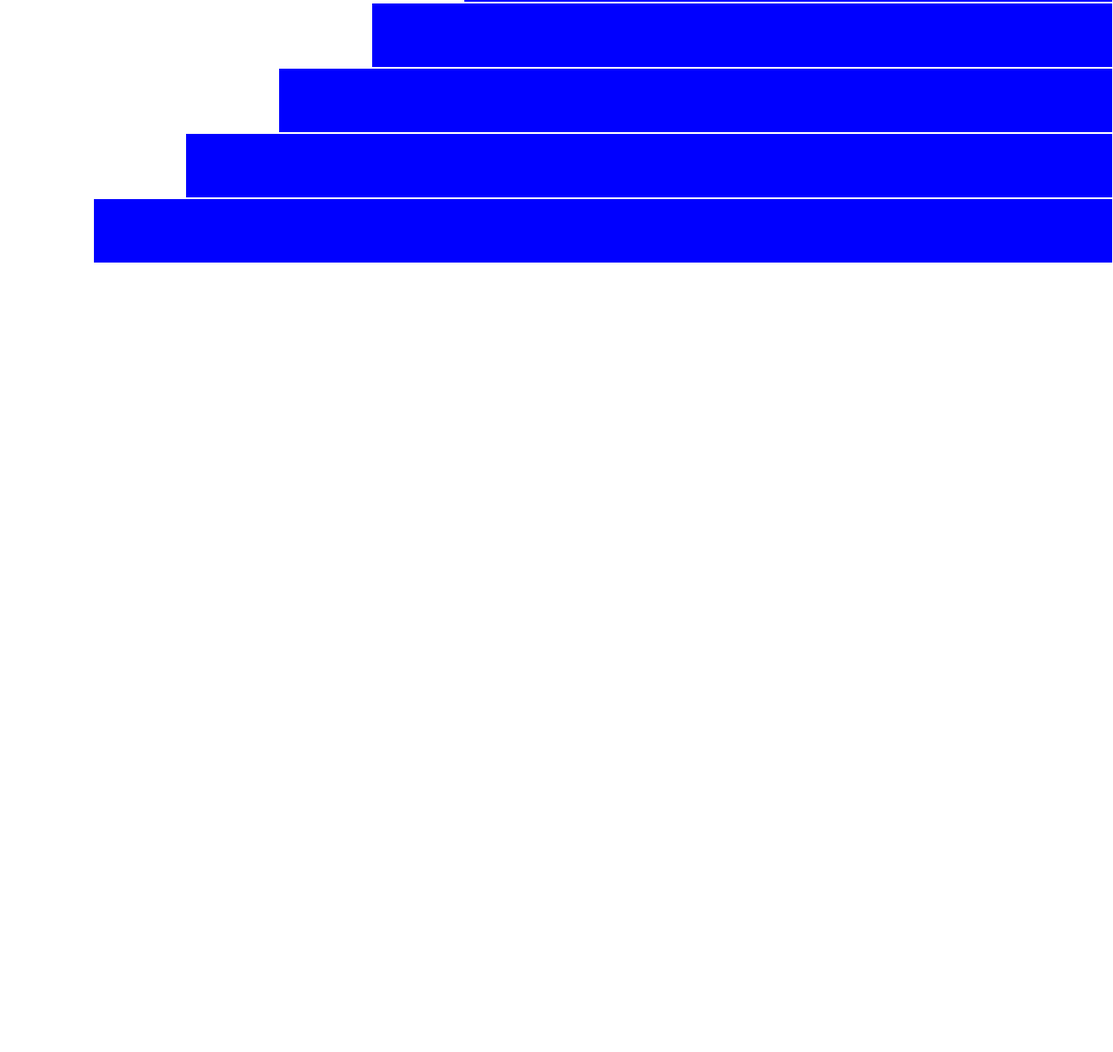
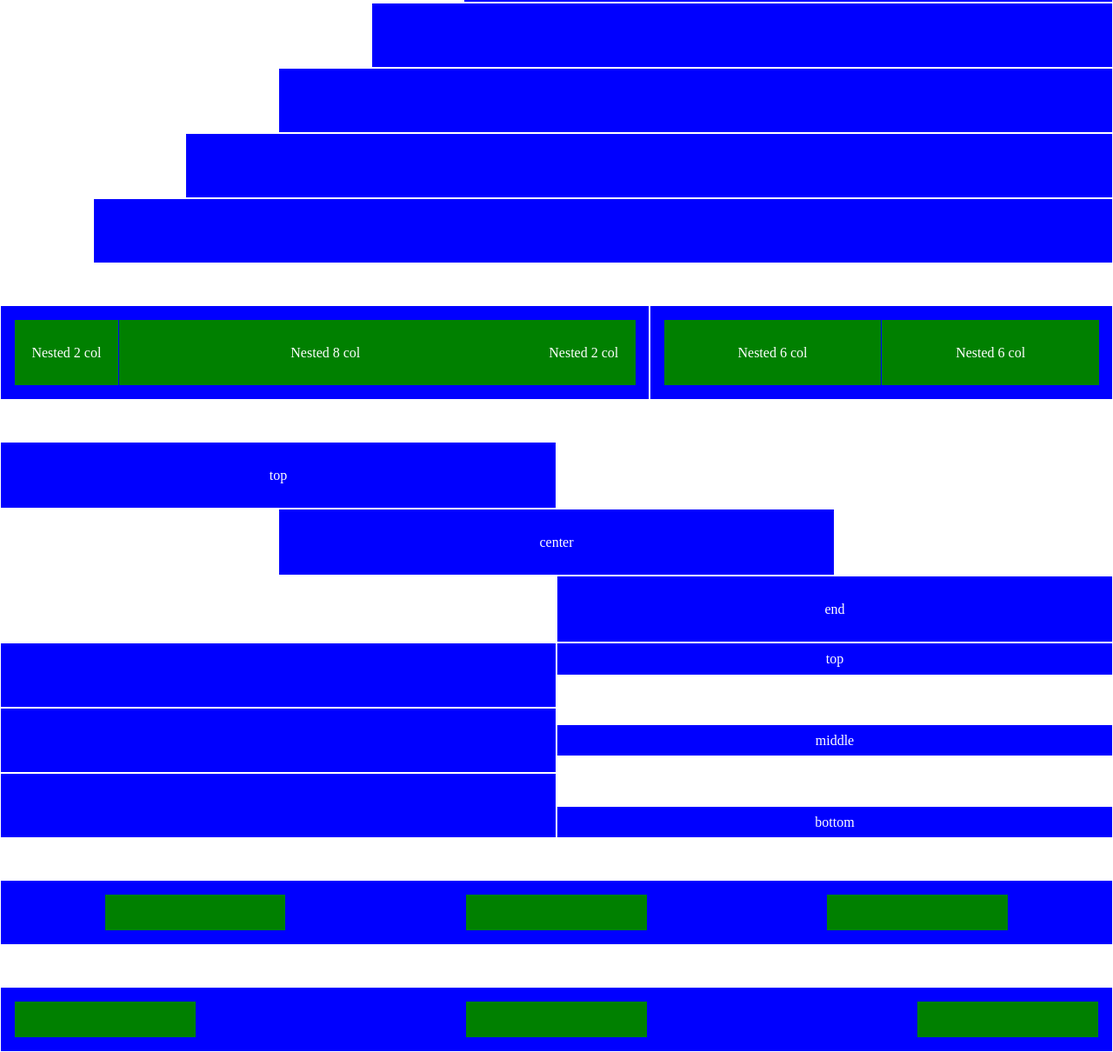
Before and after one commit to Dandav2923/html-css-12bool, a plain HTML site: page index.html in a window 1280 px wide. Shown: the part 1637-2847 px from the top of the page at 87% size. Before the commit the page ends 1940 px from the top, so only its background shows below. Drawn offline with Linux system fonts and the light colour scheme.

Commit message:
fine esercizio + bonus

```diff
--- a/css/style.css
+++ b/css/style.css
@@ -55,3 +55,35 @@ html {
 .mb {
     margin-bottom: 3em;
 }
+
+.center {
+    justify-content: center;
+}
+
+.end {
+    justify-content: flex-end;
+}
+
+.height-75 {
+    height: 75px;
+}
+
+.height-50 {
+    height: 50%;
+}
+
+.middle  {
+    align-self: center;
+}
+
+.bottom {
+    align-self: flex-end;
+}
+
+.around {
+    justify-content: space-around;
+}
+
+.between {
+    justify-content: space-between;
+}
--- a/index.html
+++ b/index.html
@@ -113,11 +113,62 @@
     <div class="row">
         <div class="col-10 col-offset-2 sfondo-blu bordo-bianco testo-centrato"></div>
     </div>
-    <div class="row">
+    <div class="row mb">
         <div class="col-11 col-offset-1 sfondo-blu bordo-bianco testo-centrato"></div>
     </div>
-
-
-
+    <div class="row mb">
+        <div class="container- col-7 sfondo-blu flex padding bordo-bianco">
+            <div class="col-2 sfondo-verde testo-centrato mr">Nested 2 col</div>
+            <div class="col-8 sfondo-verde testo-centrato">Nested 8 col</div>
+            <div class="col-2 sfondo-verde testo-centrato mr">Nested 2 col</div>
+        </div>
+        <div class="container- col-5 sfondo-blu flex padding bordo-bianco">
+            <div class="col-6 sfondo-verde testo-centrato mr">Nested 6 col</div>
+            <div class="col-6 sfondo-verde testo-centrato">Nested 6 col</div>
+        </div>
+    </div>
+    <div class="row">
+        <div class="col-6 sfondo-blu bordo-bianco testo-centrato">top</div>
+    </div>
+    <div class="row center">
+        <div class="col-6 sfondo-blu bordo-bianco testo-centrato">center</div>
+    </div>
+    <div class="row end">
+        <div class="col-6 sfondo-blu bordo-bianco testo-centrato">end</div>
+    </div>
+    <div class="row height-75">
+        <div class="col-6 sfondo-blu bordo-bianco testo-centrato height-75"></div>
+        <div class="col-6 sfondo-blu bordo-bianco testo-centrato height-50 flex center">
+            <span class="middle">top</span>
+        </div>
+    </div>
+    <div class="row height-75">
+        <div class="col-6 sfondo-blu bordo-bianco testo-centrato height-75"></div>
+        <div class="col-6 sfondo-blu bordo-bianco testo-centrato height-50 middle flex center">
+            <span class="middle">
+                middle
+            </span>
+        </div>
+    </div>
+    <div class="row height-75 mb">
+        <div class="col-6 sfondo-blu bordo-bianco testo-centrato height-75"></div>
+        <div class="col-6 sfondo-blu bordo-bianco testo-centrato height-50 bottom flex center">
+            <span class="middle">bottom</span>
+        </div>
+    </div>
+    <div class="row mb">
+         <div class="container- col-12 sfondo-blu flex padding bordo-bianco height-75 flex around">
+            <div class="col-2 sfondo-verde testo-centrato"></div>
+            <div class="col-2 sfondo-verde testo-centrato"></div>
+            <div class="col-2 sfondo-verde testo-centrato"></div>
+        </div>
+    </div>
+    <div class="row">
+        <div class="container- col-12 sfondo-blu flex padding bordo-bianco height-75 flex between">
+            <div class="col-2 sfondo-verde testo-centrato"></div>
+            <div class="col-2 sfondo-verde testo-centrato"></div>
+            <div class="col-2 sfondo-verde testo-centrato"></div>
+        </div>
+    </div>
 </body>
 </html>
```
